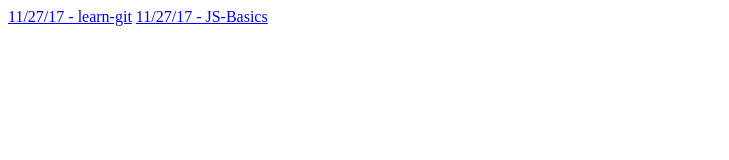
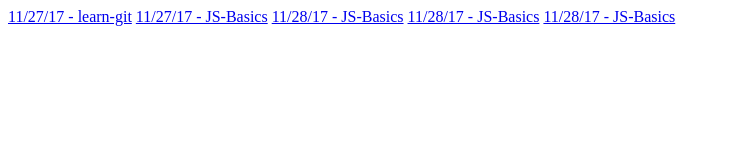
Before and after one commit to jemcafe/daily-projects, a plain HTML site: page index.html in a window 1280 px wide. Shown: the whole page, without its empty margins (0-729 px from the left). Drawn offline with Linux system fonts and the light colour scheme.

Commit message:
daily-projects committed

```diff
--- a/index.html
+++ b/index.html
@@ -11,6 +11,9 @@
         <section>
             <a href="https://github.com/jemcafe/learn-git.git">11/27/17 - learn-git</a>
             <a href="https://github.com/jemcafe/JS-Basics.git">11/27/17 - JS-Basics</a>
+            <a href="https://github.com/jemcafe/object-fiddles">11/28/17 - JS-Basics</a>
+            <a href="https://github.com/jemcafe/JS-Arrays">11/28/17 - JS-Basics</a>
+            <a href="https://github.com/jemcafe/callbackPractice">11/28/17 - JS-Basics</a>
         </section>
     </body>
 </html>
```
